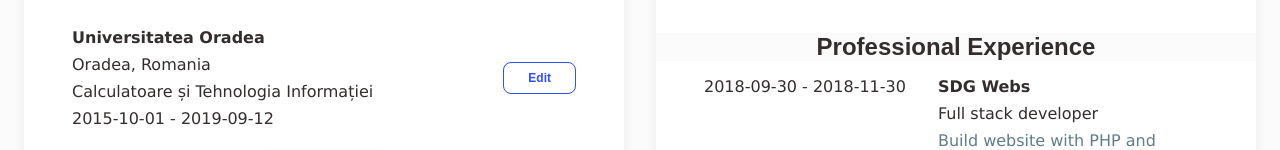
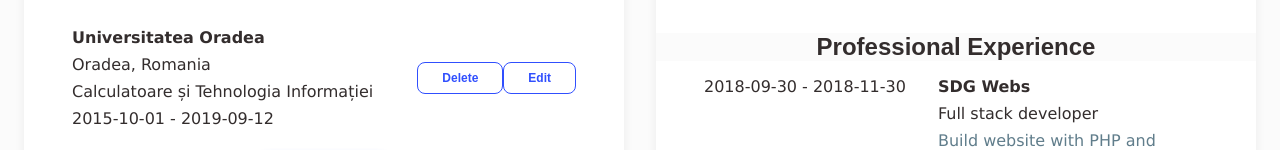
Before and after one commit to catalinbroinas/cv-application, a React (Vite) app: page / in a window 1280 px wide. Shown: the part 463-613 px from the top of the page. Built offline with nearby package versions, Linux system fonts and the light colour scheme.

Commit message:
feat(EducationDataDisplay): enable Delete button
- Remove a specific entry by UUID

```diff
--- a/src/components/display/EducationDataDisplay.jsx
+++ b/src/components/display/EducationDataDisplay.jsx
@@ -1,5 +1,5 @@
 
-function EducationDataDisplay({ educationData, onEdit }) {
+function EducationDataDisplay({ educationData, onEdit, onDelete }) {
     return (
         <>
         {educationData.map((entry) => (
@@ -13,6 +13,12 @@ function EducationDataDisplay({ educationData, onEdit }) {
 
                 <div className="display-data-action">
                     <button
+                        className="btn btn-secondary btn-delete"
+                        type="button"
+                        onClick={() => onDelete(entry.id)}
+                    >Delete</button>
+
+                    <button
                         className="btn btn-secondary"
                         type="button"
                         onClick={() => onEdit(entry.id)}
--- a/src/sections/MainContent/FormSection.jsx
+++ b/src/sections/MainContent/FormSection.jsx
@@ -81,9 +81,14 @@ function FormSection({ setPersonalData, personalData, setEducationData, educatio
                         <>
                             <EducationDataDisplay
                                 educationData={educationData}
+
                                 onEdit={(id) => {
                                     setEducationEditingId(id);
                                     setIsEditingEducation(true);
+                                }}
+
+                                onDelete={(id) => {
+                                    setEducationData(prev => prev.filter(item => item.id !== id ))
                                 }}
                             />
                             <button
```
